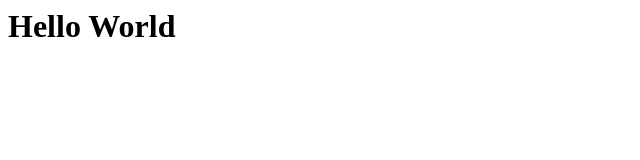
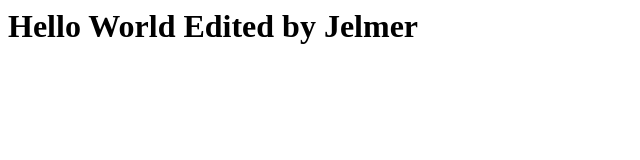
Before and after one commit to JelmerKrux/MyFirstRepository, a plain HTML site: page index.html in a window 1280 px wide. Shown: the whole page, without its empty margins (0-640 px from the left). Drawn offline with Linux system fonts and the light colour scheme.

Commit message:
Added Edited by

```diff
--- a/index.html
+++ b/index.html
@@ -1 +1 @@
-<h1>Hello World</h1>
+<h1>Hello World Edited by Jelmer</h1>
```
